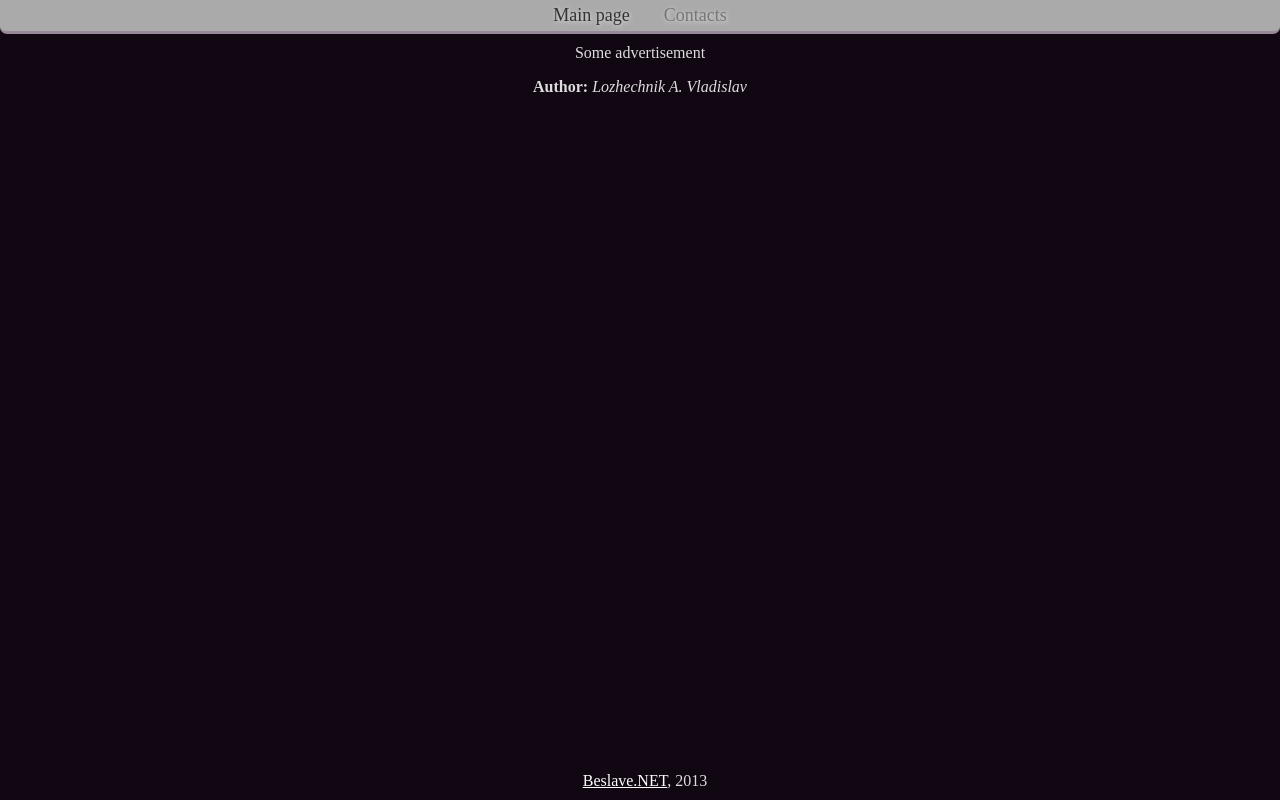
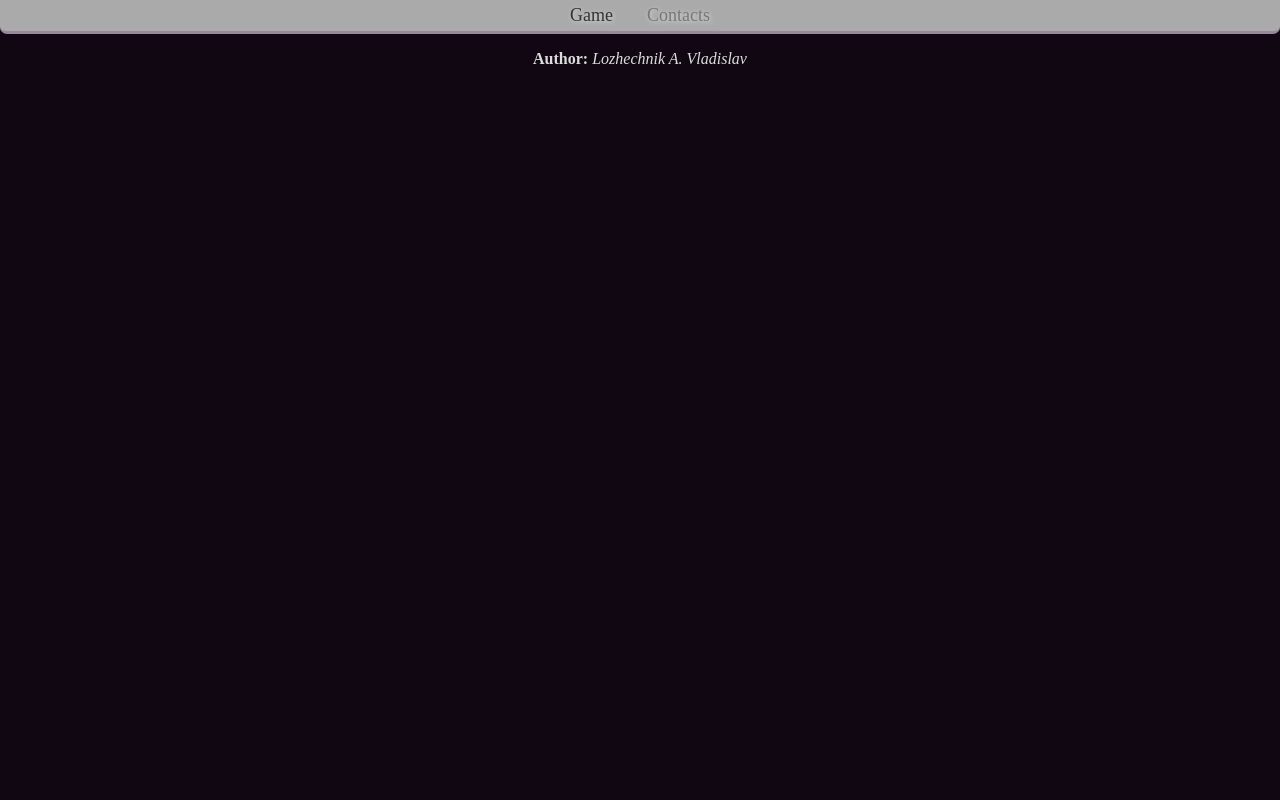
Before and after one commit to beslave/space-king, a Flask app: page /contacts.html in a window 1280 px wide. Run offline with Flask 2, Linux system fonts and the light colour scheme; some libraries are stand-ins or nearby versions.

Commit message:
it hasn't working yet

```diff
--- a/static/css/style.css
+++ b/static/css/style.css
@@ -1,8 +1,8 @@
 html {height:100%;}
-body {background-color: #100712; margin:0; padding:0; text-align:center; color:#DDD; min-width:320px; min-height:320px;}
+body {background-color: #100712; margin:0; padding:0; text-align:center; color:#DDD; min-width:320px; min-height:320px; overflow:hidden;}
 a {color:#FFF;}
 
-#menuID {margin:0 0 10px 0; padding:0; background-color:#AAA; border-bottom:#989 inset 3px;
+#menuID {margin:0 0 5px 0; padding:0; background-color:#AAA; border-bottom:#989 inset 3px;
     border-bottom-left-radius:7px; border-bottom-right-radius:7px;}
 #menuID>ul {list-style:none; margin:0; padding:0;}
 #menuID>ul>li {display:inline-block; margin:5px 15px;}
@@ -10,7 +10,7 @@ a {color:#FFF;}
 #menuID a:hover, #menuID a.hover {text-decoration:underline; color:#000; text-shadow:#FFF 1px 1px 2px;}
 #menuID>ul>li.current>a {color:#777;}
 
-#contentID {margin:15px; text-align:center;}
+#contentID {margin:0px; text-align:center;}
 #gameID {background-color:rgba(0,0,0,0); position:relative; z-index:1;}
 
 #footerID {position:fixed; bottom:0; margin:10px 5px; width:100%; z-index:0;}
--- a/static/js/space_king.js
+++ b/static/js/space_king.js
@@ -5,34 +5,24 @@ var socket;
 var GAME_STATE = 0;
 var OBJECTS = [];
 
-var canvas = null;
-var context = null;
+var canvas, context;
 
 var fon = new Image();
 fon.src = "/static/css/images/main_background.jpeg";
 
 
 function onResize(e){
-    var menu = document.getElementById('menuID');
-    var adv = document.getElementById('advID');
-    var content = document.getElementById('contentID');
-    var footer = document.getElementById('footerID');
+    var CONTENT_BLOCK = document.getElementById("contentID");
+    var menu = document.getElementById("menuID");
     var menu_style = menu.current_style || window.getComputedStyle(menu);
-    var adv_style = adv.current_style || window.getComputedStyle(adv);
-    var content_style = content.current_style || window.getComputedStyle(content);
-    var footer_style = footer.current_style || window.getComputedStyle(footer);
-    var busyHeight = menu.offsetHeight + parseInt(menu_style.marginTop) + parseInt(menu_style.marginBottom)
-        + adv.offsetHeight + parseInt(adv_style.marginTop) + parseInt(adv_style.marginBottom)
-        + parseInt(content_style.marginTop) + parseInt(content_style.marginBottom)
-        + footer.offsetHeight + parseInt(footer_style.marginTop) + parseInt(footer_style.marginBottom);
-    if(canvas){
-        var game_height = Math.max(window.innerHeight - busyHeight, 240);
-        var game_width = Math.max(content.offsetWidth, 240);
-        canvas.height = game_height;
-        canvas.style.height = game_height;
-        canvas.width = game_width;
-        canvas.style.width = game_width;
-    }
+    var content_style = CONTENT_BLOCK.current_style || window.getComputedStyle(CONTENT_BLOCK);
+    var busyHeight = 0;
+    busyHeight += menu.offsetHeight + parseInt(menu_style.marginTop) + parseInt(menu_style.marginBottom);
+    busyHeight += parseInt(content_style.marginTop) + parseInt(content_style.marginBottom);
+    var content_height = Math.max(window.innerHeight - busyHeight, 240);
+    var content_width = Math.max(CONTENT_BLOCK.offsetWidth, 240);
+    CONTENT_BLOCK.style.width = content_width;
+    CONTENT_BLOCK.style.height = content_height;
 }
 
 function initSocket(){
@@ -41,10 +31,7 @@ function initSocket(){
         log("socket open");
     };
     socket.onclose = function(event){
-        if(event.wasClean){
-        } else {
-            // try reconect
-            log("socket close");
+        if(!event.wasClean){
             OBJECTS = [];
             GAME_STATE = 0;
             setTimeout(initSocket, 1000);
@@ -440,6 +427,7 @@ check_performance("Game drawing", GAME, [
     "showBuffer"
 ]);
 
+
 $(document).ready(function(e){
     $('li, a').hover(function(e){
         $(this).addClass('hover');
@@ -448,10 +436,8 @@ $(document).ready(function(e){
     });
     if($('#gameID').size() > 0){
         window.onresize = onResize;
-        initSocket();
         canvas = document.getElementById('gameID');
         context = canvas.getContext('2d');
         onResize();
-        GAME.start();
     }
 });
--- a/templates/layout/layout.html
+++ b/templates/layout/layout.html
@@ -6,13 +6,11 @@
     </head>
     <body>
         <div id="menuID">{% include "layout/menu.html" %}</div>
-        <div id="advID">Some advertisement</div>
         <div id="contentID">
             {% block content %}
                 Some content will be here
             {% endblock %}
         </div>
-        <div id="footerID">{% include "layout/footer.html" %}</div>
         <script type="text/javascript" src="http://code.jquery.com/jquery-1.10.2.min.js"></script>
         <script type="text/javascript" src="{{ url_for('static', filename='js/space_king.js') }}"></script>
     </body>
--- a/templates/layout/menu.html
+++ b/templates/layout/menu.html
@@ -1,6 +1,6 @@
 <ul>
     <li {% if request.path == url_for("index") %}class="current"{% endif %}>
-        <a href="{{ url_for('index') }}">Main page</a>
+        <a href="{{ url_for('index') }}">Game</a>
     </li>
     <li {% if request.path == url_for("contacts") %}class="current"{% endif %}>
         <a href="{{ url_for('contacts') }}">Contacts</a>
```
